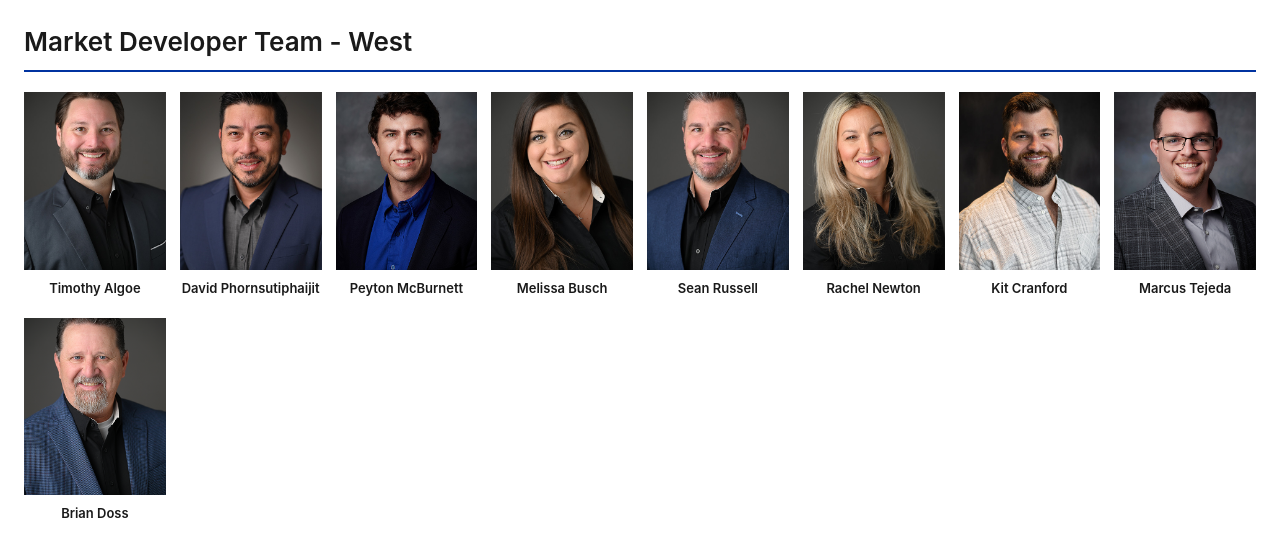
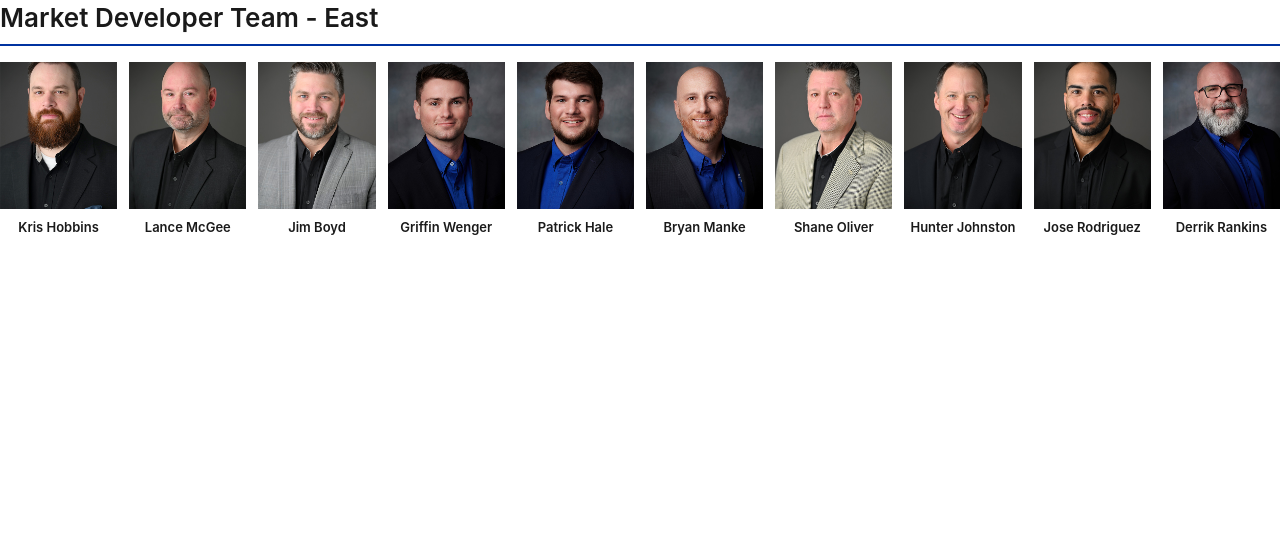
Before and after one commit to AmeristarWebDev/market-developer-west, a plain HTML site: page index.html in a window 1280 px wide. Drawn offline with Linux system fonts and the light colour scheme.

Commit message:
Update index.html

```diff
--- a/index.html
+++ b/index.html
@@ -3,18 +3,18 @@
 <head>
 <meta charset="UTF-8">
 <meta name="viewport" content="width=device-width, initial-scale=1.0">
-<title>Market Developer Team - West</title>
+<title>Market Developer Team - East</title>
 <style>
   * { box-sizing: border-box; margin: 0; padding: 0; }
-  body { font-family: -apple-system, BlinkMacSystemFont, "Segoe UI", Roboto, Arial, sans-serif; background: #ffffff; color: #1a1a1a; padding: 24px; max-width: 1400px; margin: 0 auto; line-height: 1.4; }
-  .team-section h2 { font-size: 26px; font-weight: 600; color: #1a1a1a; margin-bottom: 20px; padding-bottom: 10px; border-bottom: 2px solid #0033a0; }
-  .team-grid { display: grid; grid-template-columns: repeat(8, 1fr); gap: 20px 14px; }
+  body { font-family: -apple-system, BlinkMacSystemFont, "Segoe UI", Roboto, Arial, sans-serif; background: #ffffff; color: #1a1a1a; padding: 0; max-width: 1400px; margin: 0 auto; line-height: 1.4; }
+  .team-section h2 { font-size: 26px; font-weight: 600; color: #1a1a1a; margin-bottom: 16px; padding-bottom: 8px; border-bottom: 2px solid #0033a0; }
+  .team-grid { display: grid; grid-template-columns: repeat(10, 1fr); gap: 18px 12px; }
   .headshot-card { text-align: center; }
   .headshot-img-wrapper { width: 100%; aspect-ratio: 4 / 5; overflow: hidden; background: #e8e8e8; margin-bottom: 10px; }
   .headshot-img { width: 100%; height: 100%; object-fit: cover; display: block; }
   .headshot-name { font-size: 13px; font-weight: 600; color: #1a1a1a; margin-bottom: 2px; line-height: 1.25; }
   .headshot-region { font-size: 12px; color: #666; font-weight: 400; }
-  @media (max-width: 1200px) { .team-grid { grid-template-columns: repeat(5, 1fr); } }
+  @media (max-width: 1250px) { .team-grid { grid-template-columns: repeat(6, 1fr); } }
   @media (max-width: 900px) { .team-grid { grid-template-columns: repeat(4, 1fr); } }
   @media (max-width: 700px) { .team-grid { grid-template-columns: repeat(3, 1fr); } }
   @media (max-width: 500px) { .team-grid { grid-template-columns: repeat(2, 1fr); } body { padding: 16px; } .team-section h2 { font-size: 20px; } .headshot-name { font-size: 15px; } }
@@ -22,43 +22,47 @@
 </head>
 <body>
   <section class="team-section">
-    <h2>Market Developer Team - West</h2>
+    <h2>Market Developer Team - East</h2>
     <div class="team-grid">
       <div class="headshot-card">
-        <div class="headshot-img-wrapper"><img class="headshot-img" src="images/timothy-algoe.jpg" alt="Timothy Algoe"></div>
-        <div class="headshot-name">Timothy Algoe</div>
+        <div class="headshot-img-wrapper"><img class="headshot-img" src="images/kris-hobbins.png" alt="Kris Hobbins"></div>
+        <div class="headshot-name">Kris Hobbins</div>
       </div>
       <div class="headshot-card">
-        <div class="headshot-img-wrapper"><img class="headshot-img" src="images/david-phornsutiphaijit.jpg" alt="David Phornsutiphaijit"></div>
-        <div class="headshot-name">David Phornsutiphaijit</div>
+        <div class="headshot-img-wrapper"><img class="headshot-img" src="images/lance-mcgee.jpg" alt="Lance McGee"></div>
+        <div class="headshot-name">Lance McGee</div>
       </div>
       <div class="headshot-card">
-        <div class="headshot-img-wrapper"><img class="headshot-img" src="images/peyton-mcburnett.jpg" alt="Peyton McBurnett"></div>
-        <div class="headshot-name">Peyton McBurnett</div>
+        <div class="headshot-img-wrapper"><img class="headshot-img" src="images/jim-boyd.jpg" alt="Jim Boyd"></div>
+        <div class="headshot-name">Jim Boyd</div>
       </div>
       <div class="headshot-card">
-        <div class="headshot-img-wrapper"><img class="headshot-img" src="images/melissa-busch.jpg" alt="Melissa Busch"></div>
-        <div class="headshot-name">Melissa Busch</div>
+        <div class="headshot-img-wrapper"><img class="headshot-img" src="images/griffin-wenger.jpg" alt="Griffin Wenger"></div>
+        <div class="headshot-name">Griffin Wenger</div>
       </div>
       <div class="headshot-card">
-        <div class="headshot-img-wrapper"><img class="headshot-img" src="images/sean-russell.jpg" alt="Sean Russell"></div>
-        <div class="headshot-name">Sean Russell</div>
+        <div class="headshot-img-wrapper"><img class="headshot-img" src="images/patrick-hale.jpg" alt="Patrick Hale"></div>
+        <div class="headshot-name">Patrick Hale</div>
       </div>
       <div class="headshot-card">
-        <div class="headshot-img-wrapper"><img class="headshot-img" src="images/rachel-newton.jpg" alt="Rachel Newton"></div>
-        <div class="headshot-name">Rachel Newton</div>
+        <div class="headshot-img-wrapper"><img class="headshot-img" src="images/bryan-manke.jpg" alt="Bryan Manke"></div>
+        <div class="headshot-name">Bryan Manke</div>
       </div>
       <div class="headshot-card">
-        <div class="headshot-img-wrapper"><img class="headshot-img" src="images/kit-cranford.png" alt="Kit Cranford"></div>
-        <div class="headshot-name">Kit Cranford</div>
+        <div class="headshot-img-wrapper"><img class="headshot-img" src="images/shane-oliver.jpg" alt="Shane Oliver"></div>
+        <div class="headshot-name">Shane Oliver</div>
       </div>
       <div class="headshot-card">
-        <div class="headshot-img-wrapper"><img class="headshot-img" src="images/marcus-tejeda.png" alt="Marcus Tejeda"></div>
-        <div class="headshot-name">Marcus Tejeda</div>
+        <div class="headshot-img-wrapper"><img class="headshot-img" src="images/hunter-johnston.jpg" alt="Hunter Johnston"></div>
+        <div class="headshot-name">Hunter Johnston</div>
       </div>
       <div class="headshot-card">
-        <div class="headshot-img-wrapper"><img class="headshot-img" src="images/brian-doss.png" alt="Brian Doss"></div>
-        <div class="headshot-name">Brian Doss</div>
+        <div class="headshot-img-wrapper"><img class="headshot-img" src="images/jose-rodriguez.jpg" alt="Jose Rodriguez"></div>
+        <div class="headshot-name">Jose Rodriguez</div>
+      </div>
+      <div class="headshot-card">
+        <div class="headshot-img-wrapper"><img class="headshot-img" src="images/derrik-rankins.jpg" alt="Derrik Rankins"></div>
+        <div class="headshot-name">Derrik Rankins</div>
       </div>
     </div>
   </section>
```
